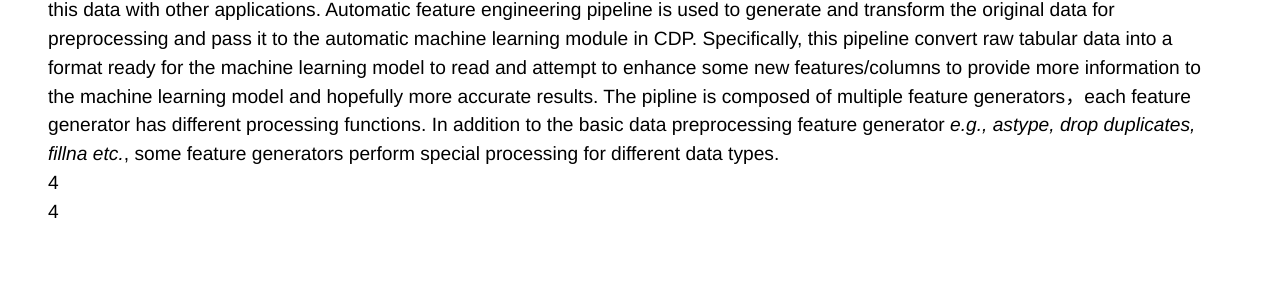
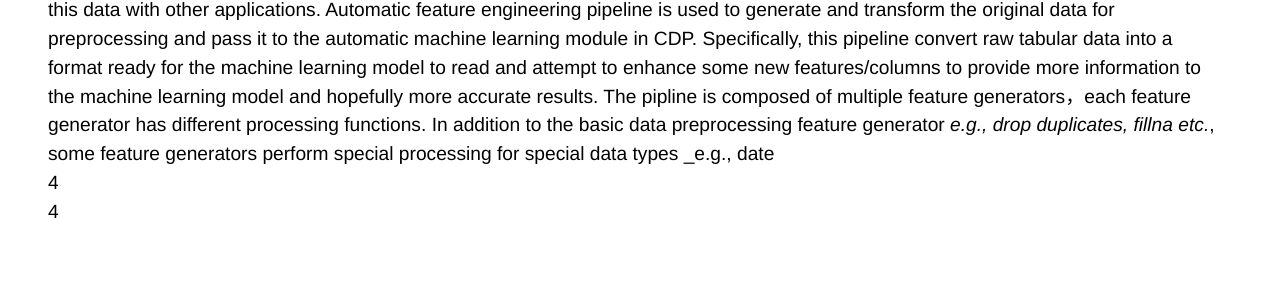
Before and after one commit to MinyeShao/CV_Markdown, a Jekyll site: the page built from index.md, in a window 1280 px wide. Shown: the part 1777-2084 px from the top of the page. Built offline with Jekyll 4.4.1, drawn with Linux system fonts in a browser that asks for light colours; nearby versions of some CDN libraries.

Commit message:
Update index.md

```diff
--- a/index.md
+++ b/index.md
@@ -76,7 +76,7 @@ Crawled the body content of procurement and bidding announcements from the biddi
 <br>
 
 #### **Automatic Feature Engineering Pipeline for Customer Data Platform Project** `2021.12 `
-Customer Data Platform (CDP) is a marketing technology that aggregates customer data from multiple, multi-data sources, and then shares this data with other applications. Automatic feature engineering pipeline is used to generate and transform the original data for preprocessing and pass it to the automatic machine learning module in CDP. Specifically, this pipeline convert raw tabular data into a format ready for the machine learning model to read and attempt to enhance some new features/columns to provide more information to the machine learning model and hopefully more accurate results. The pipline is composed of multiple feature generators，each feature generator has different processing functions. In addition to the basic data preprocessing feature generator _e.g., astype, drop duplicates, fillna etc._, some feature generators perform special processing for different data types.
+Customer Data Platform (CDP) is a marketing technology that aggregates customer data from multiple, multi-data sources, and then shares this data with other applications. Automatic feature engineering pipeline is used to generate and transform the original data for preprocessing and pass it to the automatic machine learning module in CDP. Specifically, this pipeline convert raw tabular data into a format ready for the machine learning model to read and attempt to enhance some new features/columns to provide more information to the machine learning model and hopefully more accurate results. The pipline is composed of multiple feature generators，each feature generator has different processing functions. In addition to the basic data preprocessing feature generator _e.g., drop duplicates, fillna etc._, some feature generators perform special processing for special data types _e.g., date
 
 
 
```
